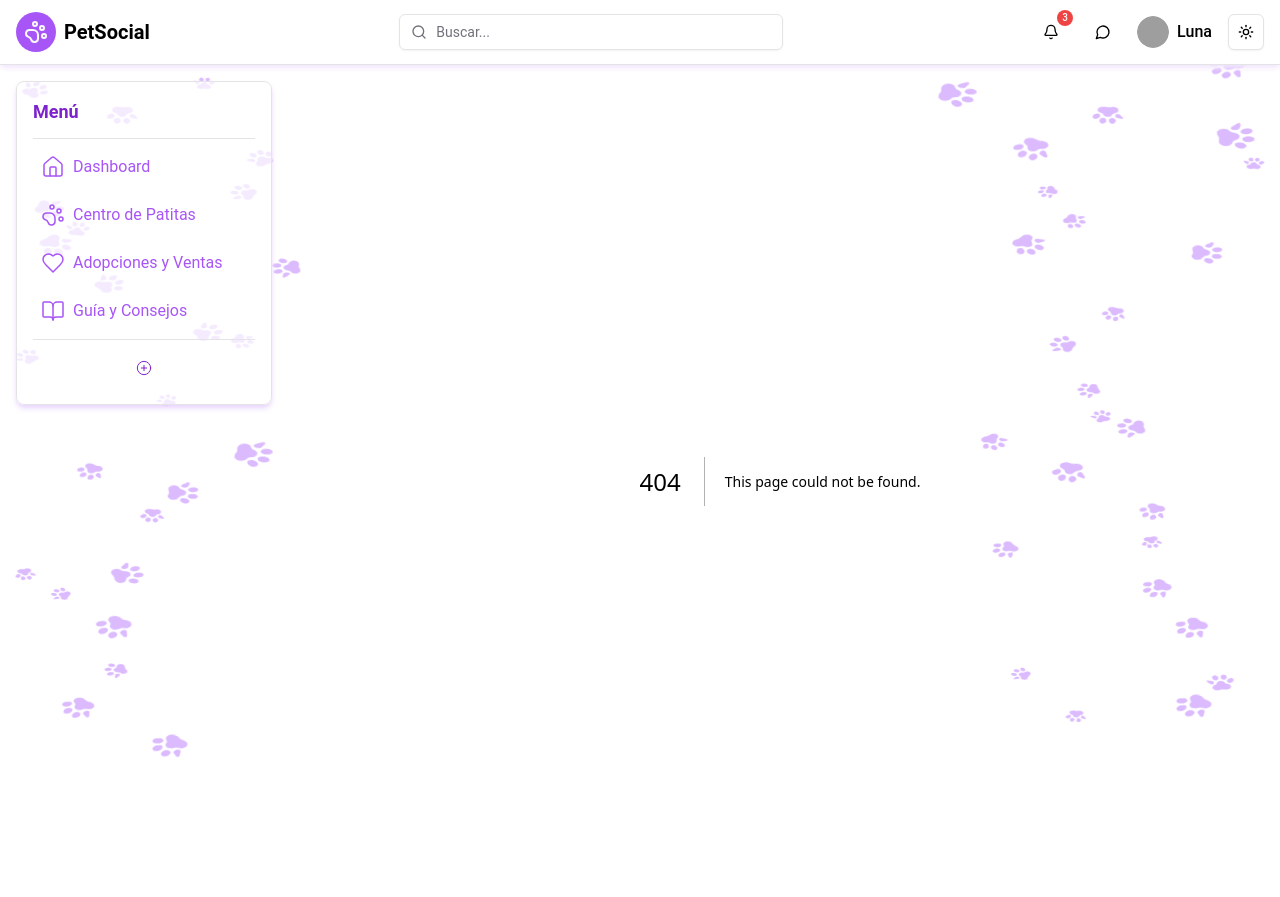
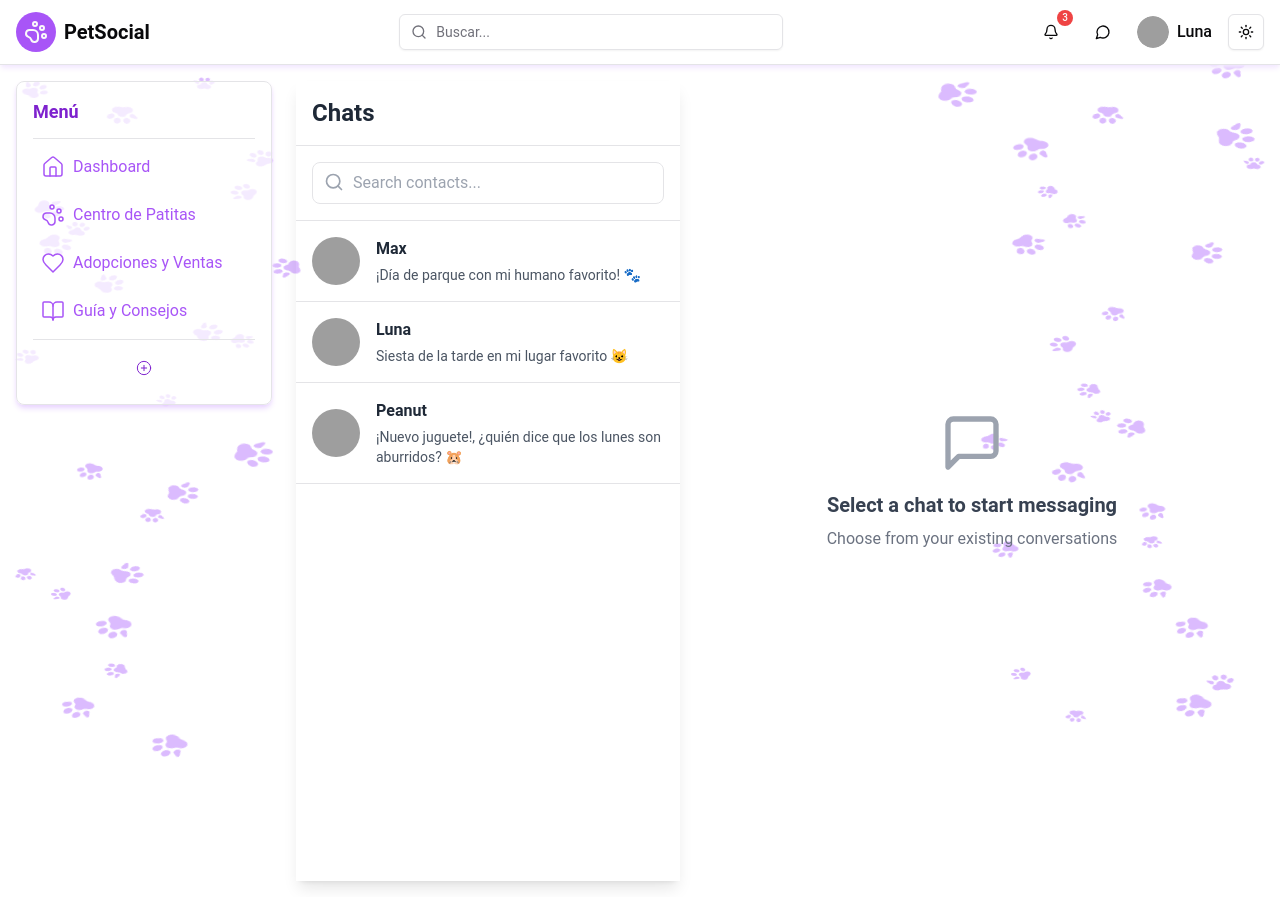
Before and after one commit to JSConfCL/PetSocialNetwork-Front, a Next.js app: page /chat in a window 1280 px wide. Before the commit this address had no page. Built offline with nearby package versions, Linux system fonts and the light colour scheme; grey boxes are pictures that could not be loaded.

Commit message:
feat:chat component

```diff
--- /dev/null
+++ b/app/chat/page.tsx
@@ -0,0 +1,10 @@
+import Chat from '@/components/Chat/Chat'
+import React from 'react'
+
+export default function page() {
+  return (
+    <>
+     <Chat />
+    </>
+  )
+}
--- /dev/null
+++ b/components/Chat/Chat.tsx
@@ -0,0 +1,62 @@
+import React from 'react';
+import { MessageSquare, Search} from 'lucide-react';
+import { petsPost } from '@/data/pets-post';
+
+
+export default function Chat() {
+  return (
+    <div className="flex h-screen bg-transparent">
+      <div className="w-96  shadow-lg">
+        {/* Header */}
+        <div className="p-4 border-b">
+          <h1 className="text-2xl font-semibold text-gray-800">Chats</h1>
+        </div>
+
+        {/* Search Bar */}
+        <div className="p-4 border-b">
+          <div className="relative">
+            <input
+              type="text"
+              placeholder="Search contacts..."
+              className="w-full pl-10 pr-4 py-2 border rounded-lg focus:outline-none focus:border-blue-500"
+            />
+            <Search className="absolute left-3 top-2.5 text-gray-400 w-5 h-5" />
+          </div>
+        </div>
+
+        {/* Contacts List */}
+        <div className="overflow-y-auto h-[calc(100vh-180px)]">
+          {petsPost.map((post) => (
+            <div
+              key={post.id}
+              className="flex items-center p-4 hover:bg-gray-50 cursor-pointer border-b transition-colors"
+            >
+              <img
+                src={post.imageUrl}
+                alt={post.petName}
+                className="w-12 h-12 rounded-full object-cover"
+              />
+              <div className="ml-4 flex-1">
+                <div className="flex justify-between items-start">
+                  <h2 className="font-semibold text-gray-800">{post.petName}</h2>
+
+                </div>
+                <p className="text-sm text-gray-600 mt-1">{post.content}</p>
+              </div>
+
+            </div>
+          ))}
+        </div>
+      </div>
+
+      {/* Empty Chat State */}
+      <div className="flex-1 bg-transparent flex items-center justify-center">
+        <div className="text-center">
+          <MessageSquare className="w-16 h-16 text-gray-400 mx-auto mb-4" />
+          <h2 className="text-xl font-semibold text-gray-700">Select a chat to start messaging</h2>
+          <p className="text-gray-500 mt-2">Choose from your existing conversations</p>
+        </div>
+      </div>
+    </div>
+  );
+};
--- a/components/Header.tsx
+++ b/components/Header.tsx
@@ -65,7 +65,10 @@ export function Header() {
               </Button>
 
               <Button variant="ghost" size="icon">
+                <Link href="/chat">
                 <MessageCircle className="h-5 w-5" />
+
+                </Link>
               </Button>
 
               <div className="flex items-center gap-2">
```
